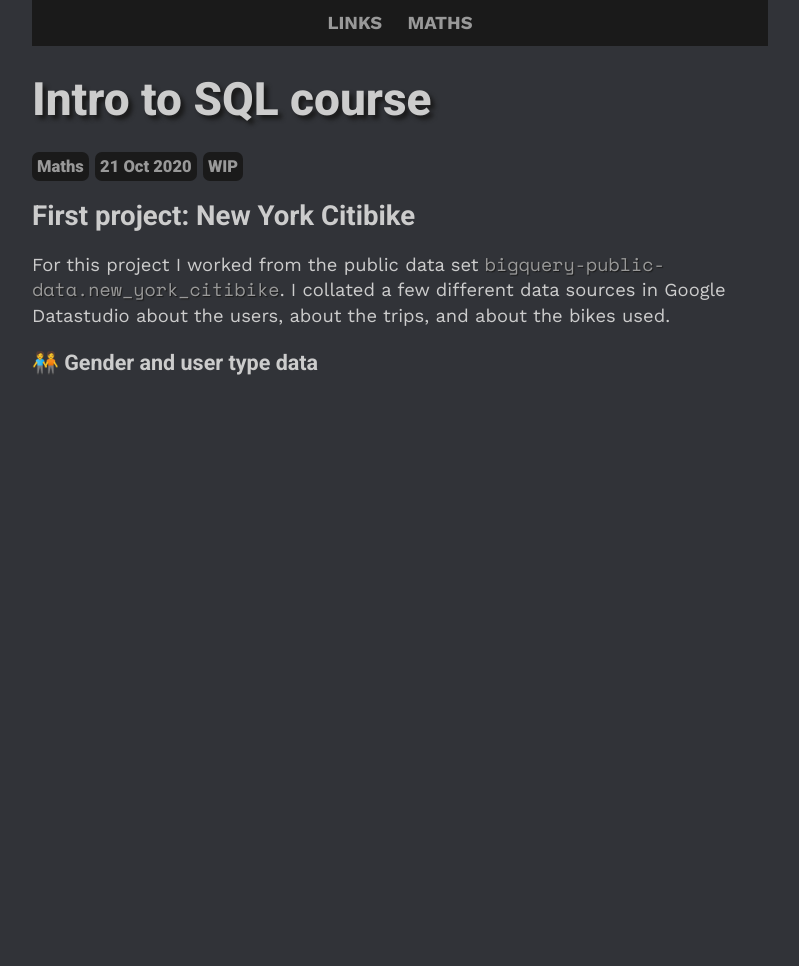
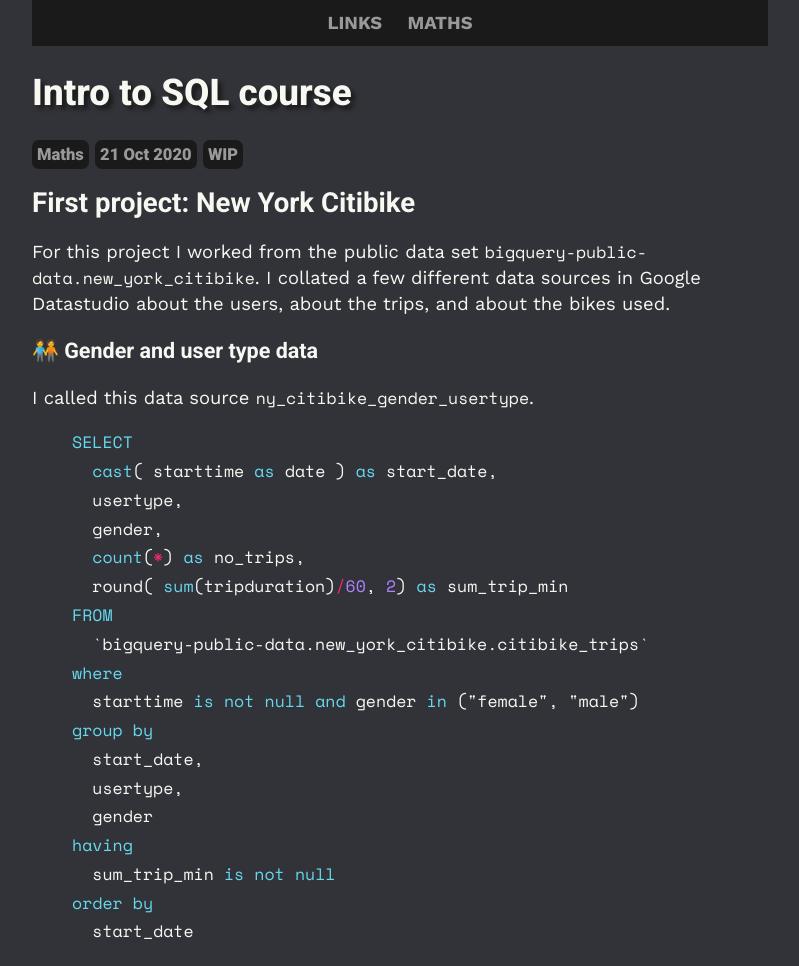
Before and after one commit to vvveracruz/vvveracruz.github.io, a Jekyll site: the page built from _posts/2020-10-22-sql-intro-course.md, in a window 1280 px wide. Shown: the whole page, without its empty margins (240-1039 px from the left). Built offline with Jekyll 4.4.1, drawn with Linux system fonts in a browser that asks for light colours; before the commit the page ends 900 px from its top, so only the background shows below that.

Commit message:
changed display settings for code snippets

```diff
--- a/_config.yml
+++ b/_config.yml
@@ -1,9 +1,7 @@
 title: VGG.CZ
-email: your-email@example.com
+email: me@vgg.cz
 description: >- # this means to ignore newlines until "baseurl:"
-  Write an awesome description for your new site here. You can edit this
-  line in _config.yml. It will appear in your document head meta (for
-  Google search results) and in your feed.xml site description.
+  My personal website.
 baseurl: "" # the subpath of your site, e.g. /blog
 url: "https://vgg.cz" # the base hostname & protocol for your site, e.g. http://example.com
 twitter_username: vvveracruz
@@ -16,4 +14,5 @@
   - jekyll-sitemap
   - jekyll-seo-tag
 
-kramdown:
+markdown: kramdown
+highlighter: rouge
--- a/_includes/tagbar.html
+++ b/_includes/tagbar.html
@@ -21,9 +21,9 @@
 {% endif %}
 
 {% if post.repo %}
-  <mark class="category-tag"><a href="{{post.repo}}">{{ post.repo_name}}</a></mark>
+  <mark class="category-tag"><a href="{{post.repo}}" target="_blank">{{ post.repo_name}}</a></mark>
 {% endif %}
 
 {% if page.repo %}
-  <mark class="category-tag"><a href="{{page.repo}}">Link to repo</a></mark>
+  <mark class="category-tag"><a href="{{page.repo}}" target="_blank">Link to repo</a></mark>
 {% endif %}
--- a/_posts/2020-10-22-sql-intro-course.md
+++ b/_posts/2020-10-22-sql-intro-course.md
@@ -13,3 +13,26 @@
 For this project I worked from the public data set `bigquery-public-data.new_york_citibike`. I collated a few different data sources in Google Datastudio about the users, about the trips, and about the bikes used.
 
 ### 🧑‍🤝‍🧑 Gender and user type data
+
+I called this data source `ny_citibike_gender_usertype`.
+
+{% highlight sql %}
+SELECT
+  cast( starttime as date ) as start_date,
+  usertype,
+  gender,
+  count(*) as no_trips,
+  round( sum(tripduration)/60, 2) as sum_trip_min
+FROM
+  `bigquery-public-data.new_york_citibike.citibike_trips`
+where
+  starttime is not null and gender in ("female", "male")
+group by
+  start_date,
+  usertype,
+  gender
+having
+  sum_trip_min is not null
+order by
+  start_date
+{% endhighlight %}
--- a/assets/css/classes.css
+++ b/assets/css/classes.css
@@ -24,11 +24,4 @@
   text-shadow: 4px 4px 4px var(--colour-shadow);
   font-weight: 800;
   padding: 10px 10px 10px 0px;
-  font-size: 2.5em;
 }
-
-.language-plaintext{
-  font-family: 'Space Mono';
-  color: var(--colour-grey);
-  text-shadow: 1px 1px 1px var(--colour-shadow);
-}
--- /dev/null
+++ b/assets/css/code-highlight.css
@@ -0,0 +1,72 @@
+/* From https://raw.githubusercontent.com/jwarby/pygments-css/master/monokai.css */
+
+code {
+  font-family: 'Space Mono';
+  font-size: 0.9em;
+}
+
+.highlight pre { background-color: inherit; }
+.highlight .hll { background-color: inherit; }
+.highlight .c { color: #75715e } /* Comment */
+.highlight .err { color: #960050; background-color: inherit; } /* Error */
+.highlight .k { color: #66d9ef } /* Keyword */
+.highlight .l { color: #ae81ff } /* Literal */
+.highlight .n { color: var(--colour-white) } /* Name */
+.highlight .o { color: #f92672 } /* Operator */
+.highlight .p { color: var(--colour-white) } /* Punctuation */
+.highlight .cm { color: #75715e } /* Comment.Multiline */
+.highlight .cp { color: #75715e } /* Comment.Preproc */
+.highlight .c1 { color: #75715e } /* Comment.Single */
+.highlight .cs { color: #75715e } /* Comment.Special */
+.highlight .ge { font-style: italic } /* Generic.Emph */
+.highlight .gs { font-weight: bold } /* Generic.Strong */
+.highlight .kc { color: #66d9ef } /* Keyword.Constant */
+.highlight .kd { color: #66d9ef } /* Keyword.Declaration */
+.highlight .kn { color: #f92672 } /* Keyword.Namespace */
+.highlight .kp { color: #66d9ef } /* Keyword.Pseudo */
+.highlight .kr { color: #66d9ef } /* Keyword.Reserved */
+.highlight .kt { color: #66d9ef } /* Keyword.Type */
+.highlight .ld { color: #e6db74 } /* Literal.Date */
+.highlight .m { color: #ae81ff } /* Literal.Number */
+.highlight .s { color: #e6db74 } /* Literal.String */
+.highlight .na { color: #a6e22e } /* Name.Attribute */
+.highlight .nb { color: var(--colour-white) } /* Name.Builtin */
+.highlight .nc { color: #a6e22e } /* Name.Class */
+.highlight .no { color: #66d9ef } /* Name.Constant */
+.highlight .nd { color: #a6e22e } /* Name.Decorator */
+.highlight .ni { color: var(--colour-white) } /* Name.Entity */
+.highlight .ne { color: #a6e22e } /* Name.Exception */
+.highlight .nf { color: #a6e22e } /* Name.Function */
+.highlight .nl { color: var(--colour-white) } /* Name.Label */
+.highlight .nn { color: var(--colour-white) } /* Name.Namespace */
+.highlight .nx { color: #a6e22e } /* Name.Other */
+.highlight .py { color: var(--colour-white) } /* Name.Property */
+.highlight .nt { color: #f92672 } /* Name.Tag */
+.highlight .nv { color: var(--colour-white) } /* Name.Variable */
+.highlight .ow { color: #f92672 } /* Operator.Word */
+.highlight .w { color: var(--colour-white) } /* Text.Whitespace */
+.highlight .mf { color: #ae81ff } /* Literal.Number.Float */
+.highlight .mh { color: #ae81ff } /* Literal.Number.Hex */
+.highlight .mi { color: #ae81ff } /* Literal.Number.Integer */
+.highlight .mo { color: #ae81ff } /* Literal.Number.Oct */
+.highlight .sb { color: #e6db74 } /* Literal.String.Backtick */
+.highlight .sc { color: #e6db74 } /* Literal.String.Char */
+.highlight .sd { color: #e6db74 } /* Literal.String.Doc */
+.highlight .s2 { color: #e6db74 } /* Literal.String.Double */
+.highlight .se { color: #ae81ff } /* Literal.String.Escape */
+.highlight .sh { color: #e6db74 } /* Literal.String.Heredoc */
+.highlight .si { color: #e6db74 } /* Literal.String.Interpol */
+.highlight .sx { color: #e6db74 } /* Literal.String.Other */
+.highlight .sr { color: #e6db74 } /* Literal.String.Regex */
+.highlight .s1 { color: #e6db74 } /* Literal.String.Single */
+.highlight .ss { color: #e6db74 } /* Literal.String.Symbol */
+.highlight .bp { color: var(--colour-white) } /* Name.Builtin.Pseudo */
+.highlight .vc { color: var(--colour-white) } /* Name.Variable.Class */
+.highlight .vg { color: var(--colour-white) } /* Name.Variable.Global */
+.highlight .vi { color: var(--colour-white) } /* Name.Variable.Instance */
+.highlight .il { color: #ae81ff } /* Literal.Number.Integer.Long */
+
+.highlight .gh { } /* Generic Heading & Diff Header */
+.highlight .gu { color: #75715e; } /* Generic.Subheading & Diff Unified/Comment? */
+.highlight .gd { color: #f92672; } /* Generic.Deleted & Diff Deleted */
+.highlight .gi { color: #a6e22e; } /* Generic.Inserted & Diff Inserted */
--- a/assets/css/main.css
+++ b/assets/css/main.css
@@ -4,17 +4,19 @@
 @import url('https://fonts.googleapis.com/css2?family=Work+Sans:wght@400;600;700&display=swap'); /* Work Sans */
 @import url('https://fonts.googleapis.com/css2?family=Space+Mono:ital,wght@0,400;0,700;1,400;1,700&display=swap');
 @import "classes.css";
+@import "code-highlight.css";
 
 :root {
   --font-serif: 'Bitter';
   --font-sans-main: 'Roboto';
   --font-sans: 'Work Sans';
   --colour-grey: #999999;
-  --colour-white: #cccccc;
+  --colour-white: #f8f8f2;
   --colour-shadow: #1a1a1a;
   --colour-orange-light: #cc9900;
   --colour-orange-dark: #806000;
   --colour-background-grey: #313338;
+  --colour-background-dark: #2f3137;
 }
 
 body {
```
Also changed, not shown: _posts/2010-08-05-fluids-notes.md (+2 -0 lines).
